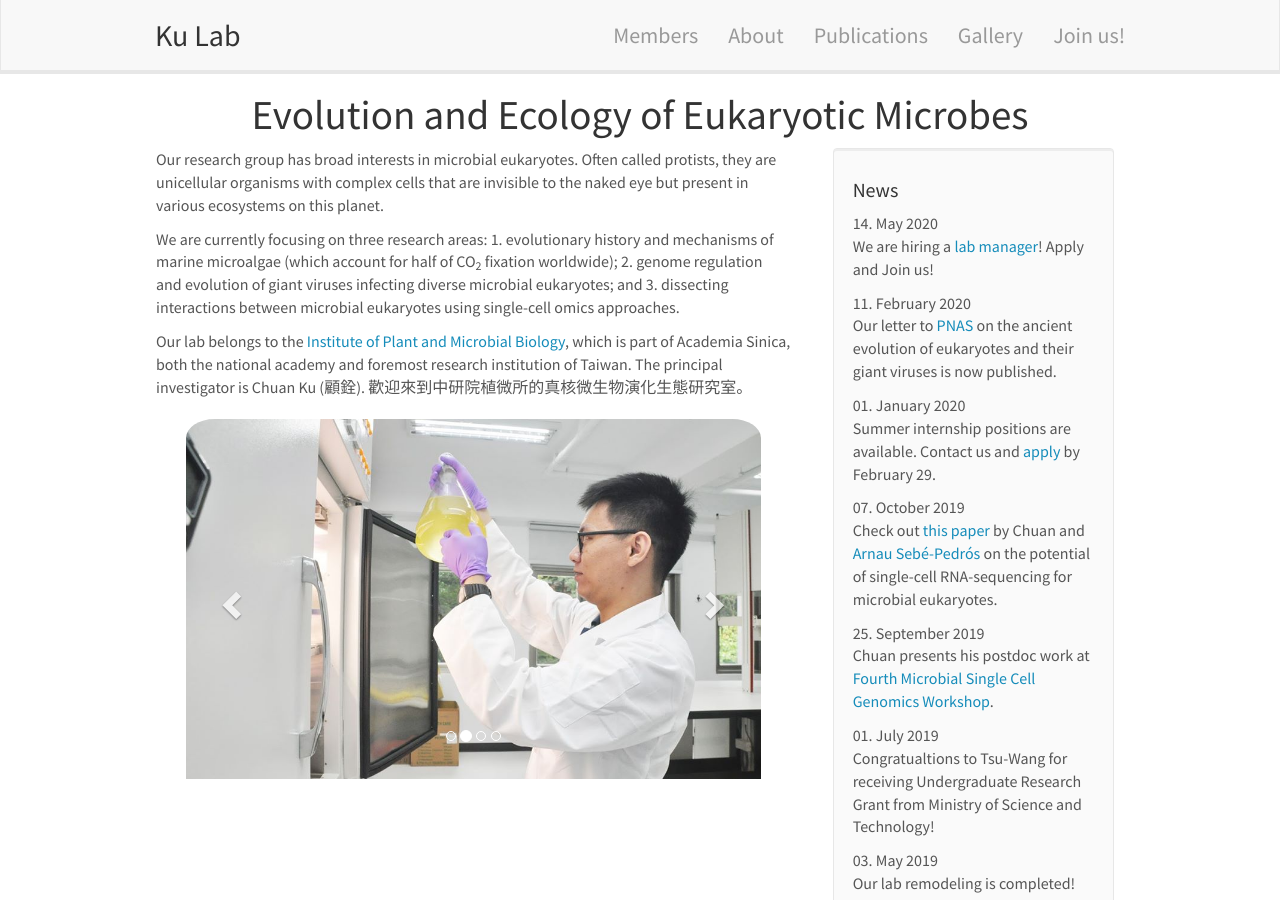
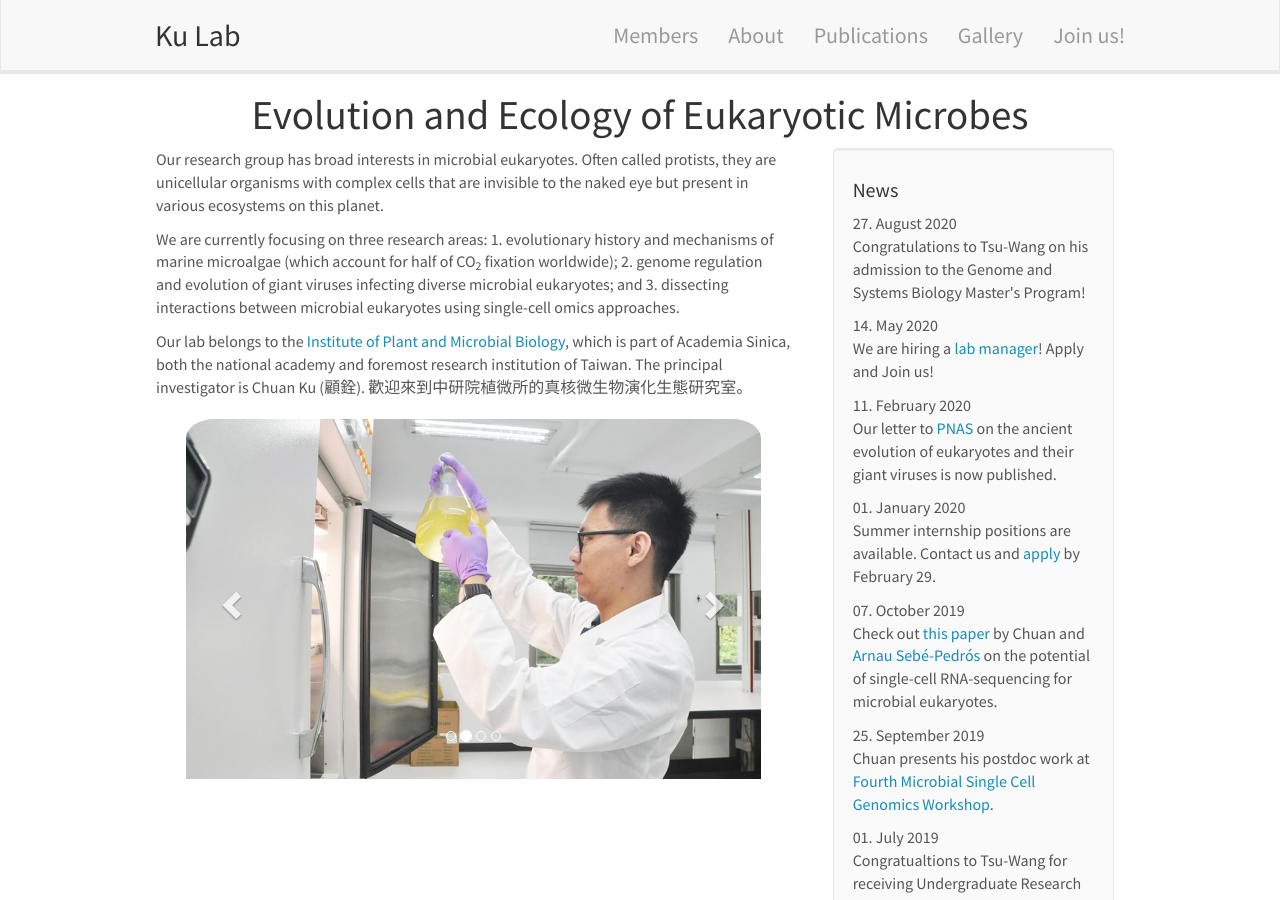
Before and after one commit to tzutongkao/Kao_Lab, a Jekyll site: the page built from _pages/home.md, in a window 1280 px wide and 900 px high. Built offline with Jekyll 4.4.1, drawn with Linux system fonts in a browser that asks for light colours; nearby versions of some CDN libraries.

Commit message:
Update news.yml

```diff
--- a/_data/news.yml
+++ b/_data/news.yml
@@ -1,3 +1,6 @@
+- date: 27. August 2020
+  headline: "Congratulations to Tsu-Wang on his admission to the Genome and Systems Biology Master's Program!"
+
 - date: 14. May 2020
   headline: "We are hiring a <a href='https://chuanku-lab.github.io/kulab/downloads/JobAd_LabManager.pdf'>lab manager</a>! Apply and Join us!"
 
```
